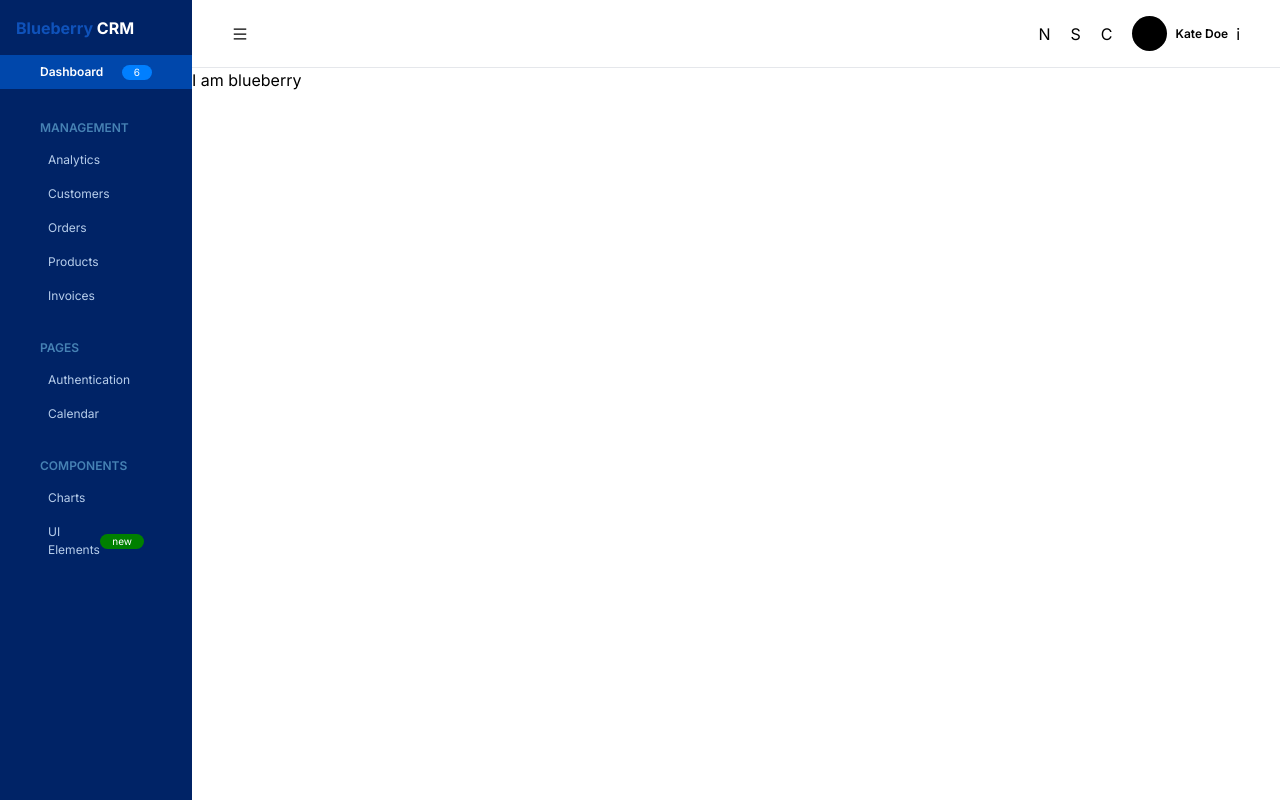
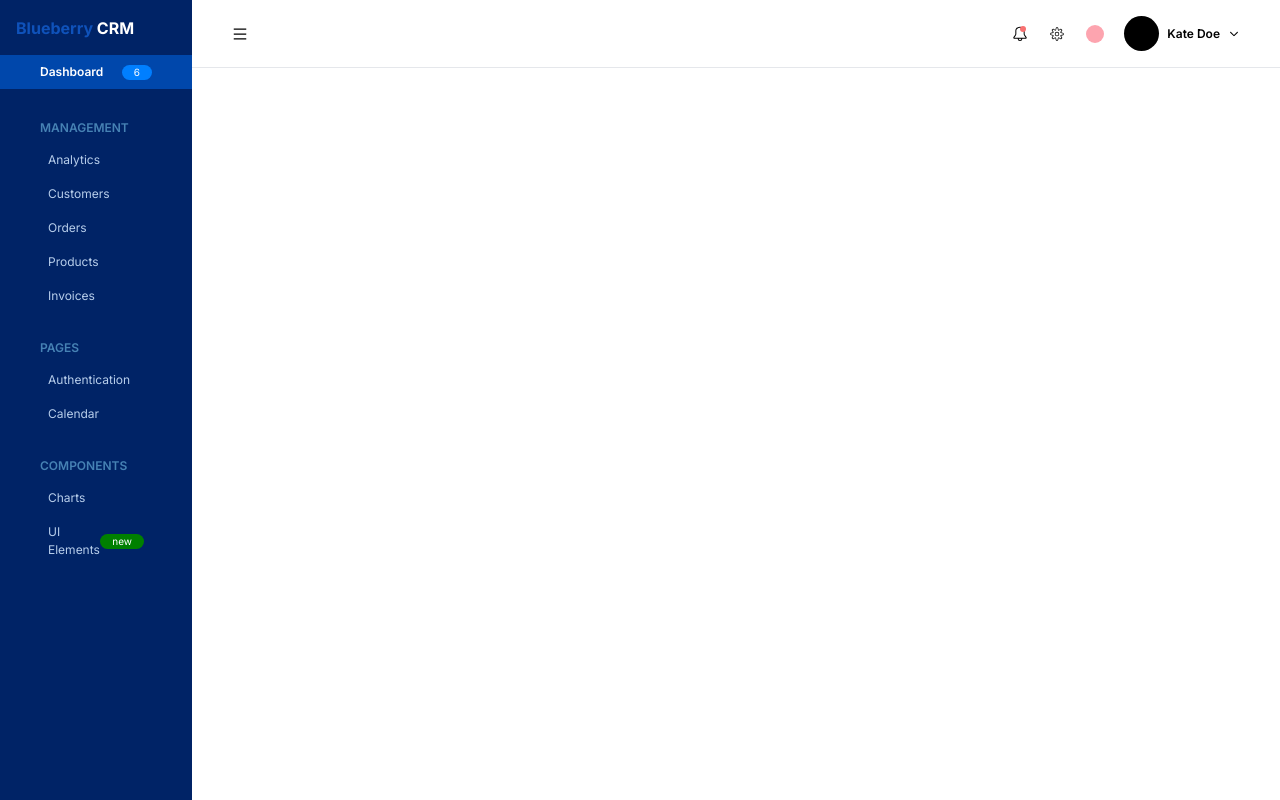
Before and after one commit to Josh-la-posh/blueberry_crm_dashboard, a Next.js app: page / in a window 1280 px wide. Built offline with nearby package versions, Linux system fonts and the light colour scheme.

Commit message:
navbar icons added

```diff
--- /dev/null
+++ b/app/components/Date.jsx
@@ -0,0 +1,25 @@
+'use client';
+
+import React from 'react'
+import { FaCalendarAlt } from "react-icons/fa";
+
+function Date() {
+  return (
+    <div
+        className='
+            bg-white
+            border-2
+            rounded-[5px]
+            py-2
+            px-3
+            flex
+            items-center
+            justify-between
+        '
+    >
+        <FaCalendarAlt />
+    </div>
+  )
+}
+
+export default Date
--- a/app/components/navbar/Navbar.jsx
+++ b/app/components/navbar/Navbar.jsx
@@ -2,6 +2,9 @@
 
 import React from 'react';
 import { AiOutlineMenu } from 'react-icons/ai';
+import { GoBell } from "react-icons/go";
+import { IoIosArrowDown } from "react-icons/io";
+import { CiSettings } from "react-icons/ci";
 
 
 function Navbar() {
@@ -13,13 +16,16 @@ function Navbar() {
             className="flex items-center justify-between gap-3 md:gap-0 mx-auto lg:px-10 md:px-4 px-2">
                 <AiOutlineMenu />
                 <div className="flex items-center gap-5">
-                    <div className="">N</div>
-                    <div className="">S</div>
-                    <div className="">C</div>
+                    <div className="relative">
+                        <GoBell size={16}/>
+                        <span className='absolute top-0 right-[2px] h-[6px] w-[6px] rounded-full bg-red-400'></span>
+                    </div>
+                    <CiSettings size={18}/>
+                    <div className="rounded-full w-[18px] h-[18px] bg-rose-300"></div>
                     <div className="flex items-center gap-2">
                         <div className="rounded-full h-[35px] w-[35px] bg-black"></div>
                         <div className='text-[12px] font-semibold hidden md:block'>Kate Doe</div>
-                        <div className="">i</div>
+                        <IoIosArrowDown size={12}/>
                     </div>
                 </div>
         </div>
--- a/app/page.js
+++ b/app/page.js
@@ -1,6 +1,12 @@
 
 export default function Home() {
   return (
-    <div>I am blueberry</div>
+    <div
+      className="
+        mx-auto lg:px-10 md:px-4 px-2 bg-[#eee]
+      "
+    >
+
+    </div>
   );
 }
```
